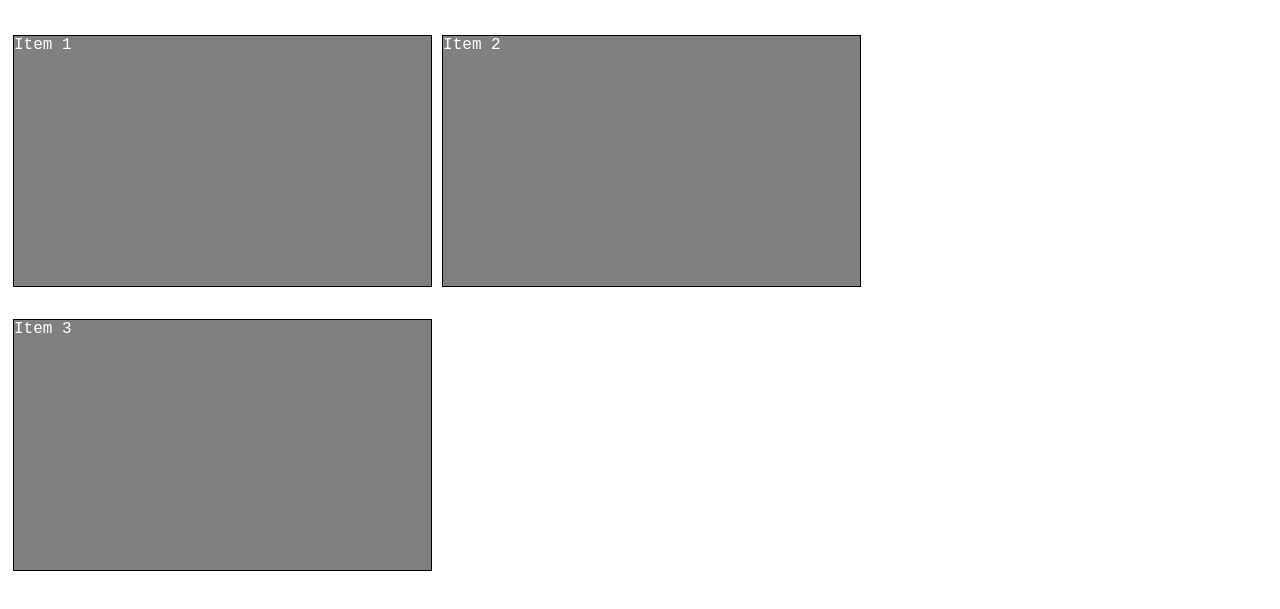
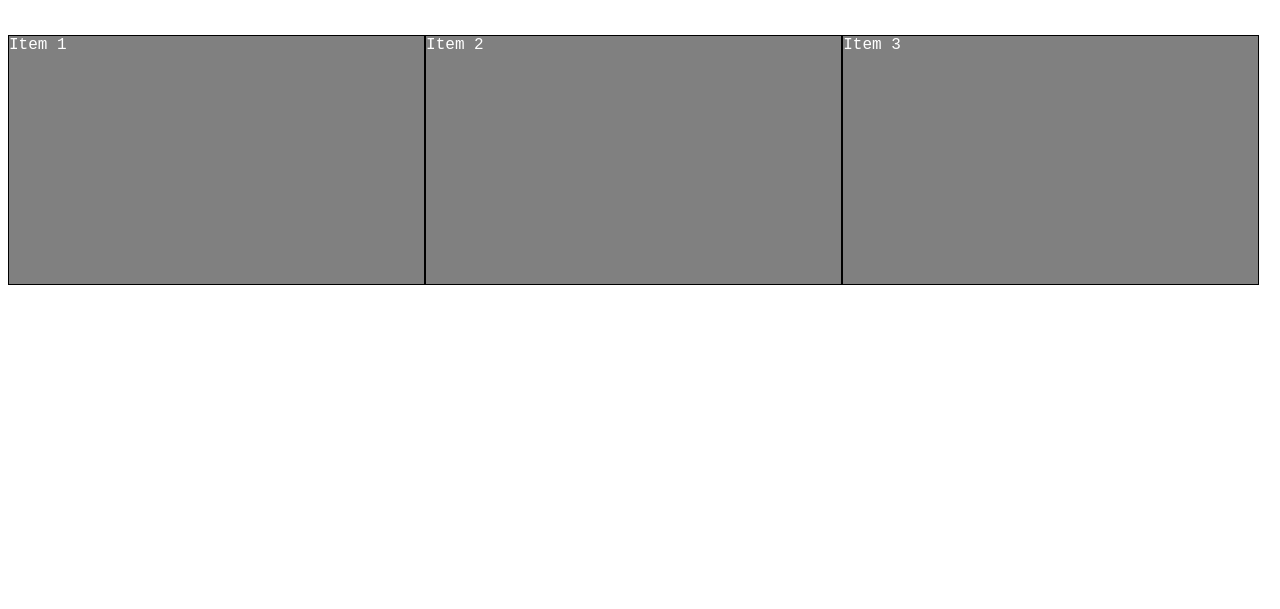
Before and after one commit to DBacon89/module2, a plain HTML site: page index.html in a window 1280 px wide. Shown: the part 61-670 px from the top of the page. Drawn offline with Linux system fonts and the light colour scheme.

Commit message:
Module 2 assignment

```diff
--- a/index.html
+++ b/index.html
@@ -8,7 +8,7 @@
 
 /********** Base styles **********/
 * {
-  box-sizing: content-box;
+  box-sizing: border-box;
 }
 h1 {
   margin-right: 15px;
@@ -18,8 +18,8 @@ p {
   border: 1px solid black;
   background-color: gray;
   height: 250px;
-  margin-left: 5px;
-  margin-right: 5px;
+  margin-left: auto;
+  margin-right: auto;
   font-family: Helvetica;
   color: white;
 
```
